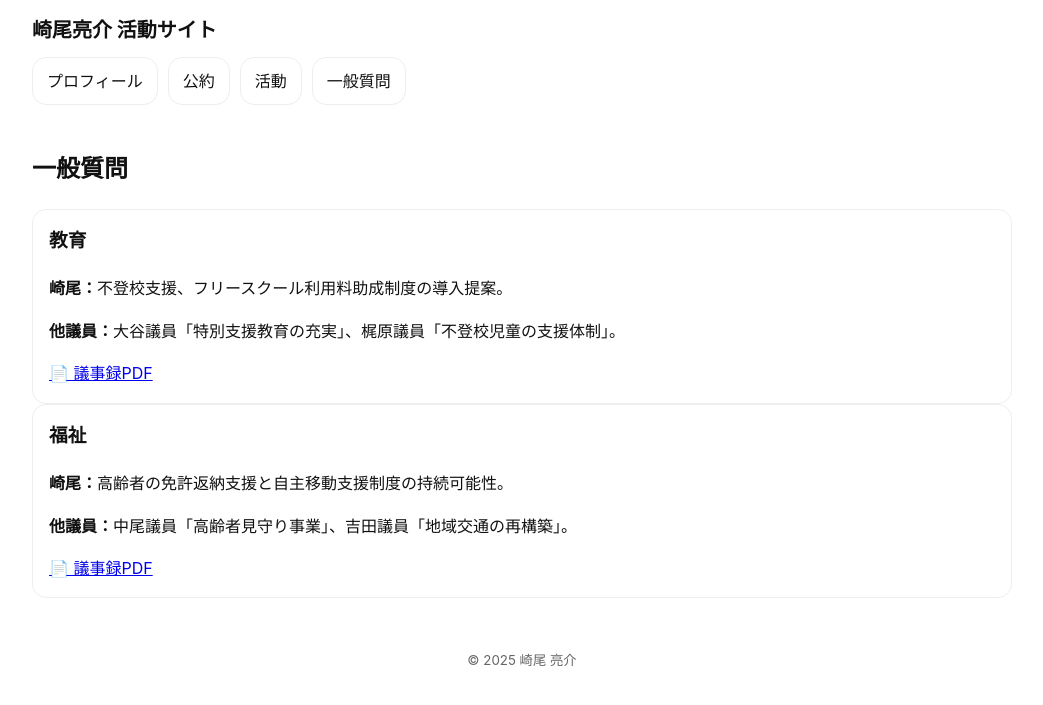
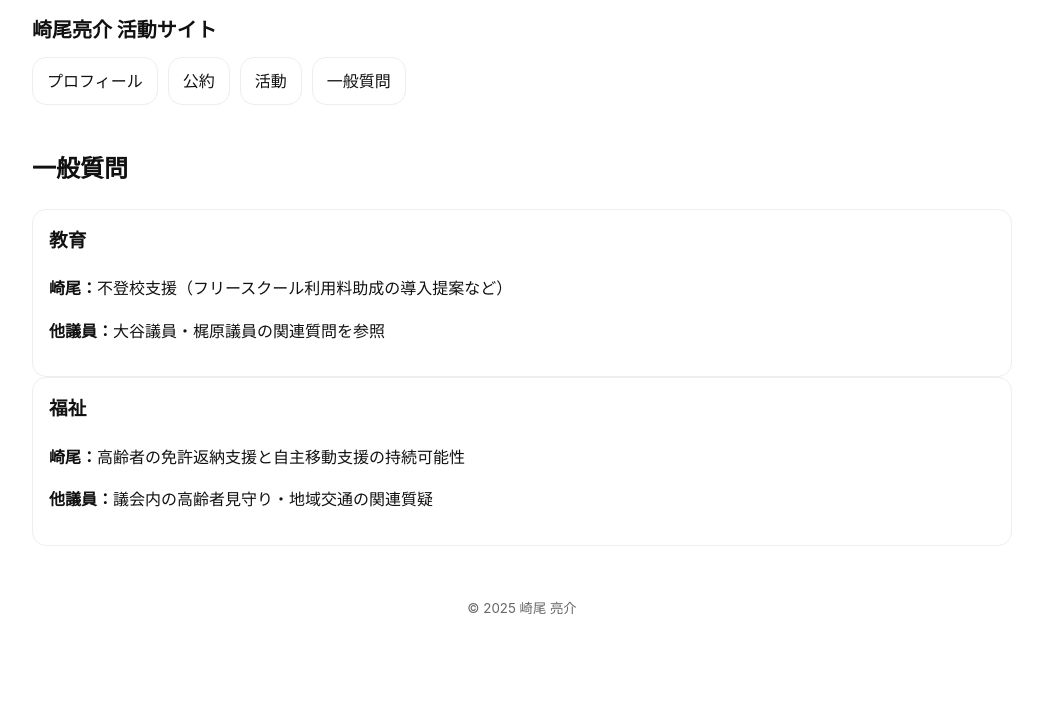
Before and after one commit to sakioryousuke-eng/activity-site, a Jekyll site: the page built from pages/matrix.html, in a window 1280 px wide. Shown: the top 705 px of the page, without its empty margins (118-1161 px from the left). Built offline with Jekyll 4.4.1, drawn with Linux system fonts in a browser that asks for light colours.

Commit message:
Update matrix.yml

```diff
--- a/_data/matrix.yml
+++ b/_data/matrix.yml
@@ -1,9 +1,9 @@
-- category: 教育
-  sakio: 不登校支援、フリースクール利用料助成制度の導入提案。
-  related: 大谷議員「特別支援教育の充実」、梶原議員「不登校児童の支援体制」。
-  pdf: /assets/pdf/education-202406.pdf
+rows:
+  - category: 教育
+    sakio: 不登校支援（フリースクール利用料助成の導入提案など）
+    related: 大谷議員・梶原議員の関連質問を参照
+    # pdf: "/assets/pdf/education-202406.pdf"  # 実在すれば解放
 
-- category: 福祉
-  sakio: 高齢者の免許返納支援と自主移動支援制度の持続可能性。
-  related: 中尾議員「高齢者見守り事業」、吉田議員「地域交通の再構築」。
-  pdf: /assets/pdf/hukusi-202412-2.pdf
+  - category: 福祉
+    sakio: 高齢者の免許返納支援と自主移動支援の持続可能性
+    related: 議会内の高齢者見守り・地域交通の関連質疑
```
